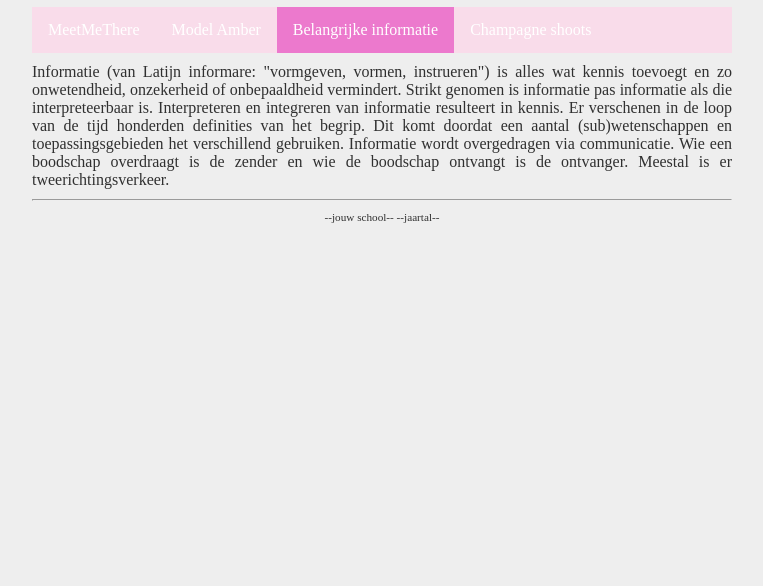
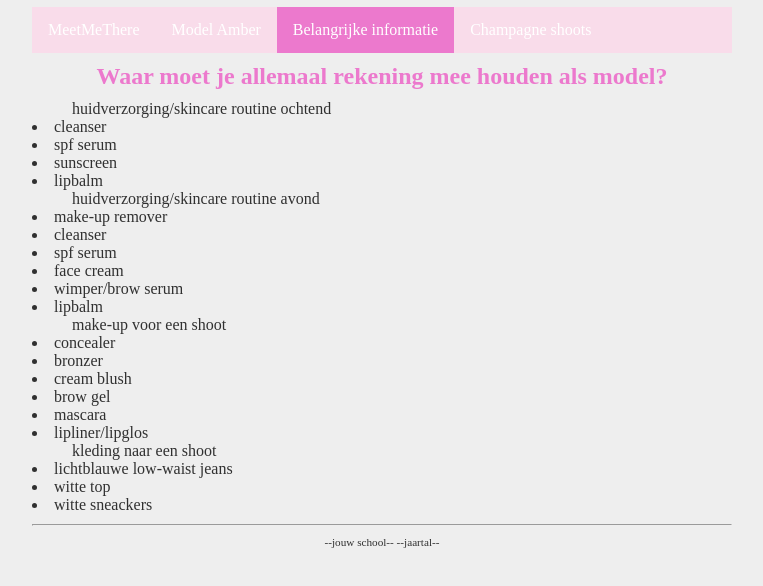
Before and after one commit to emmaus-4h/website-4hin1-amber, a plain HTML site: page info.html in a window 1280 px wide. Shown: the part 60-646 px from the top of the page, without its empty margins (258-1021 px from the left). Drawn offline with Linux system fonts and the light colour scheme.

Commit message:
les 4 bewerking

```diff
--- a/info.html
+++ b/info.html
@@ -25,13 +25,33 @@
     </nav>
 
     <main>
-      <p>Informatie (van Latijn informare: "vormgeven, vormen, instrueren") is alles wat kennis toevoegt en zo
-        onwetendheid, onzekerheid of onbepaaldheid vermindert. Strikt genomen is informatie pas informatie als die
-        interpreteerbaar is. Interpreteren en integreren van informatie resulteert in kennis. Er verschenen in de loop
-        van de tijd honderden definities van het begrip. Dit komt doordat een aantal (sub)wetenschappen en
-        toepassingsgebieden het verschillend gebruiken. Informatie wordt overgedragen via communicatie. Wie een
-        boodschap overdraagt is de zender en wie de boodschap ontvangt is de ontvanger. Meestal is er
-        tweerichtingsverkeer.</p>
+     <h2>Waar moet je allemaal rekening mee houden als model?</h2>
+      <ol> huidverzorging/skincare routine ochtend</ol>
+      <li> cleanser</li>
+      <li> spf serum</li>
+      <li> sunscreen</li>
+      <li> lipbalm</li>
+
+      <ol> huidverzorging/skincare routine avond</ol>
+      <li> make-up remover</li>
+      <li> cleanser</li>
+      <li> spf serum</li>
+      <li> face cream</li>
+      <li> wimper/brow serum</li>
+      <li> lipbalm</li>
+
+      <ol> make-up voor een shoot</ol>
+      <li> concealer</li>
+      <li> bronzer</li>
+      <li> cream blush</li>
+      <li> brow gel</li>
+      <li> mascara</li>
+      <li> lipliner/lipglos</li>
+
+      <ol> kleding naar een shoot</ol>
+      <li> lichtblauwe low-waist jeans</li>
+      <li> witte top</li>
+      <li> witte sneackers</li>
     </main>
 
     <footer>
--- a/style.css
+++ b/style.css
@@ -120,9 +120,13 @@ nav li a.active {
 
 /* .item {} */ /* hier doen we nog niks mee, dat mag je zelf toevoegen */
 
+
+}
 .item-plaatje {
+  display:block;
   width: 250px;
   padding-right: 15px; /* zorgt dat plaatje niet tegen tekst komt */
+  margin:auto;
 }
 
 .item-tekst {
```
Also changed, not shown: index.html (+2 -1 lines), afbeeldingen/MeetMeThere afbeelding.png (added), afbeeldingen/loremipsum.jpg (deleted).
